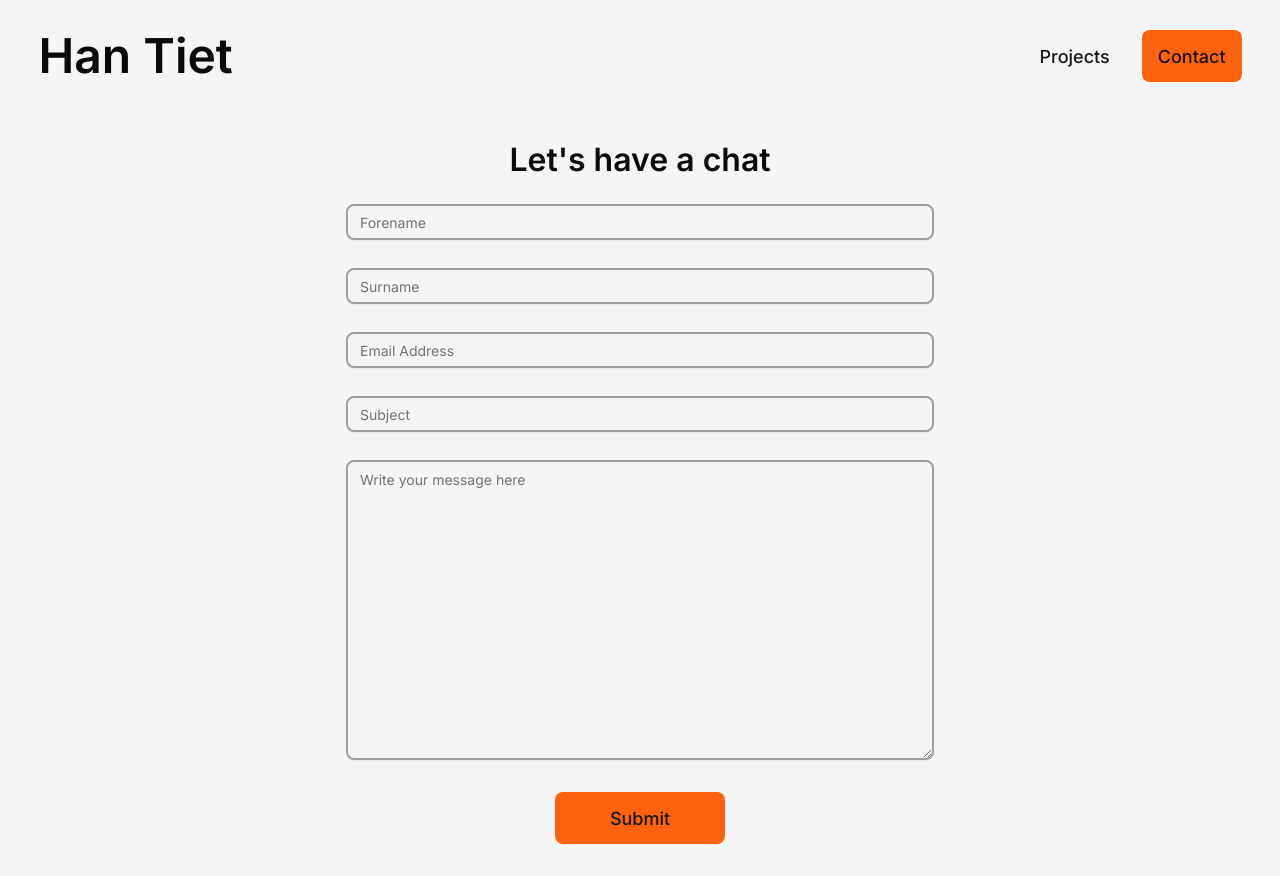
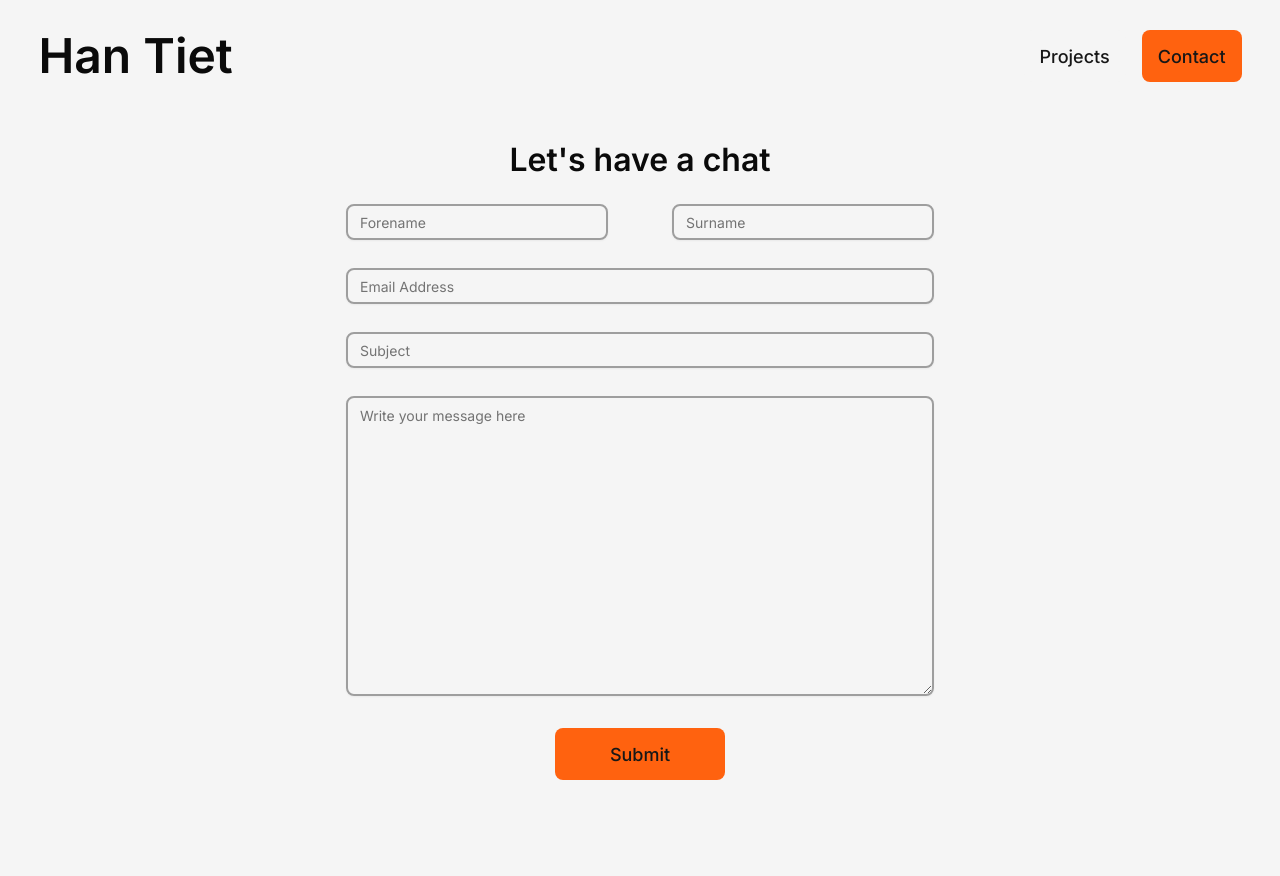
Before and after one commit to han-tiet/han-tiet.com, a Next.js app: page /contact in a window 1280 px wide. After the commit the page ends 812 px from the top, so only its background shows below. Built offline with nearby package versions, Linux system fonts and the light colour scheme.

Commit message:
feat: moved forename and surname fields on same row

```diff
--- a/src/components/ContactForm.tsx
+++ b/src/components/ContactForm.tsx
@@ -38,6 +38,7 @@ export default function ContactForm() {
     <>
       <form action={formAction}>
         <FieldGroup>
+          <div className="flex flex-row gap-[4rem]">
             <Field>
               <Input
                 id="forename"
@@ -84,6 +85,7 @@ export default function ContactForm() {
                 </span>
               )}
             </Field>
+          </div>
           <Field>
             <Input
               id="emailAddress"
```
Lines whose indentation alone changed are shown as unchanged.
